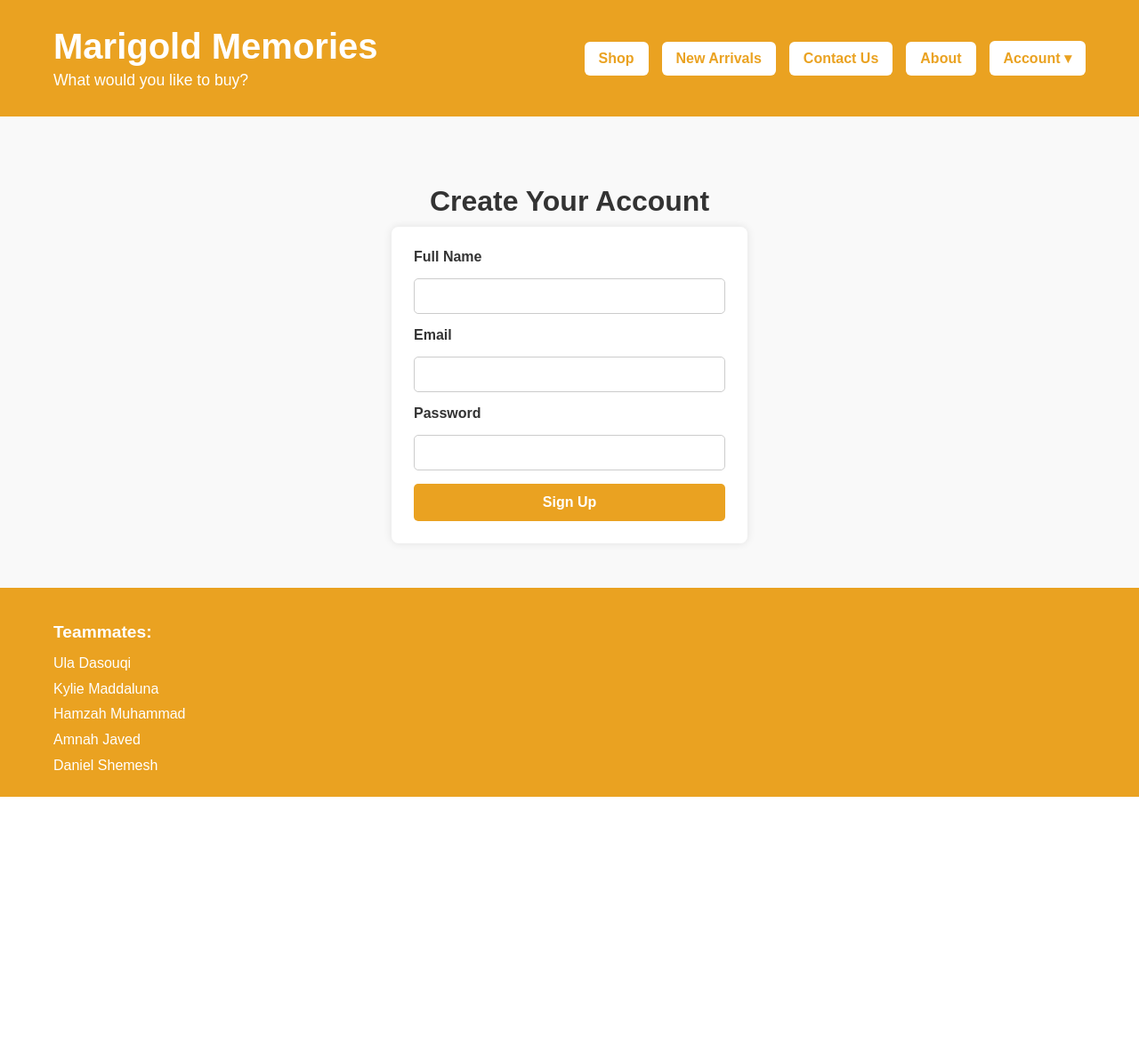
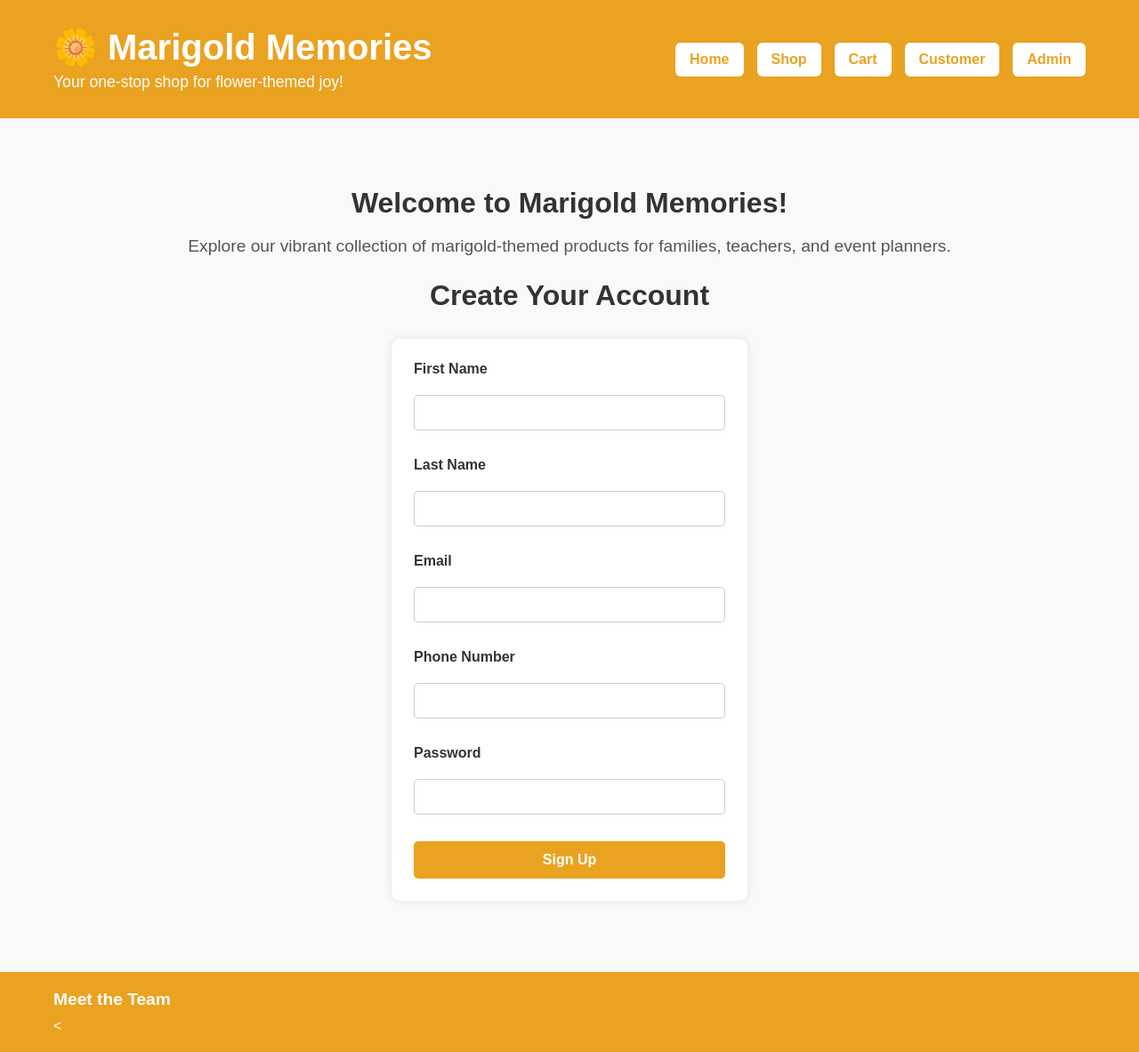
Before and after one commit to HamzahJoestar/Database_Systems_Project, a PHP site: page /register.php in a window 1280 px wide. Shown: the whole page at 89% size. Before the commit the page ends 896 px from the top, so only its background shows below. Run offline with PHP 8.4, Linux system fonts and the light colour scheme.

Commit message:
register.php

```diff
--- a/register.php
+++ b/register.php
@@ -1,49 +1,96 @@
 <!DOCTYPE html>
 <html lang="en">
 <head>
-    <meta charset="UTF-8" />
-    <meta name="viewport" content="width=device-width, initial-scale=1" />
-    <meta name="description" content="Register for Marigold Memories" />
-    <title>Sign Up | Marigold Memories</title>
-    <link href="style.css" rel="stylesheet" />
+    <meta charset="UTF-8">
+    <title>Marigold Memories - Home</title>
+    <link rel="stylesheet" href="style.css">
+    <style>
+        .form {
+            max-width: 400px;
+            margin: 30px auto;
+            background: white;
+            padding: 25px;
+            border-radius: 10px;
+            box-shadow: 0 0 10px rgba(0,0,0,0.1);
+        }
+        .form label {
+            display: block;
+            margin-bottom: 5px;
+            font-weight: bold;
+        }
+        .form input {
+            width: 100%;
+            padding: 10px;
+            margin-bottom: 15px;
+            border-radius: 5px;
+            border: 1px solid #ccc;
+        }
+        .form button {
+            width: 100%;
+            padding: 10px;
+            background-color: #ffa500;
+            border: none;
+            color: white;
+            font-weight: bold;
+            border-radius: 5px;
+        }
+    </style>
 </head>
 <body>
 
-    <!-- Header Section -->
 <header>
     <div class="container header-content">
         <div class="title-section">
-                <h1>Marigold Memories</h1>
-                <p>What would you like to buy?</p>
+            <h1>🌼 Marigold Memories</h1>
+            <p>Your one-stop shop for flower-themed joy!</p>
         </div>
 
-            <nav class="nav-links">
-                <button onclick="location.href='shop.php'">Shop</button>
-                <button onclick="location.href='shop.php#new'">New Arrivals</button>
-                <button onclick="location.href='contact-us.php'">Contact Us</button>
-                <button onclick="location.href='about-us.php'">About</button>
+        <div class="nav-links">
+            <a href="index.php"><button>Home</button></a>
+            <a href="shop.php"><button>Shop</button></a>
+            <a href="cart.php"><button>Cart</button></a>
 
+            <!-- Customer dropdown (Sign In + Sign Up) -->
             <div class="dropdown">
-                    <button class="dropbtn">Account ▾</button>
+                <button class="dropbtn">Customer</button>
                 <div class="dropdown-content">
                     <a href="login.php">Sign In</a>
-                        <a href="register.php">Sign Up</a>
+                    <a href="#register">Sign Up</a>
                 </div>
             </div>
-            </nav>
+
+            <!-- Admin dropdown (Sign In only) -->
+            <div class="dropdown">
+                <button class="dropbtn">Admin</button>
+                <div class="dropdown-content">
+                    <a href="admin_login.php">Sign In</a>
+                </div>
+            </div>
+        </div>
     </div>
 </header>
 
-    <!-- Main Content -->
+<!-- ✅ Main Content Section -->
 <main class="home-page">
-        <section class="content">
+    <div class="content">
+        <h2>Welcome to Marigold Memories!</h2>
+        <p>Explore our vibrant collection of marigold-themed products for families, teachers, and event planners.</p>
+
+        <!-- ✅ Registration Form -->
+        <section class="form-section" id="register">
             <h2>Create Your Account</h2>
             <form action="process_register.php" method="POST" class="form">
-                <label for="name">Full Name</label>
-                <input type="text" name="name" id="name" required />
+                <label for="first_name">First Name</label>
+                <input type="text" name="first_name" id="first_name" required />
+
+                <label for="last_name">Last Name</label>
+                <input type="text" name="last_name" id="last_name" required />
 
                 <label for="email">Email</label>
                 <input type="email" name="email" id="email" required />
+
+                <label for="phone">Phone Number</label>
+                <input type="text" name="phone" id="phone" required />
 
                 <label for="password">Password</label>
                 <input type="password" name="password" id="password" required />
@@ -51,21 +98,11 @@
                 <button type="submit">Sign Up</button>
             </form>
         </section>
+    </div>
 </main>
 
-    <!-- Footer Section -->
+<!-- Footer -->
 <footer>
-        <div class="container footer-content">
-            <p class="footer-title">Teammates:</p>
-            <ul class="teammates-list">
-                <li>Ula Dasouqi</li>
-                <li>Kylie Maddaluna</li>
-                <li>Hamzah Muhammad</li>
-                <li>Amnah Javed</li>
-                <li>Daniel Shemesh</li>
-            </ul>
-        </div>
-    </footer>
-
-</body>
-</html>
+    <div class="footer-content">
+        <div class="footer-title">Meet the Team</div>
+        <
```
Lines whose indentation alone changed are shown as unchanged.
